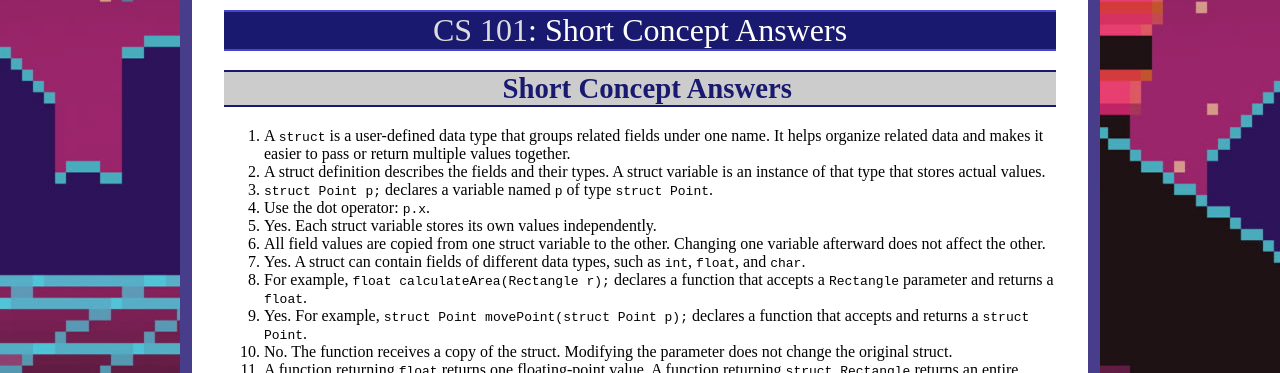
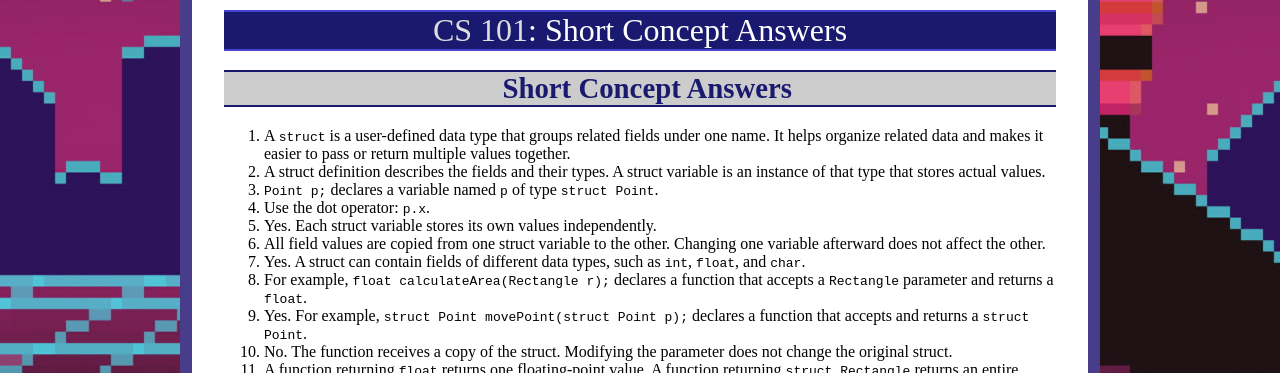
Before and after one commit to ycpcs/cs101-fall2026, a Jekyll site: the page built from practices/s13.md, in a window 1280 px wide. Shown: the top 373 px of the page. Built offline with Jekyll 4.4.1, drawn with Linux system fonts in a browser that asks for light colours; our own code applies the rules of GitHub Pages for plain Markdown files.

Commit message:
Update s13.md

```diff
--- a/practices/s13.md
+++ b/practices/s13.md
@@ -2,7 +2,7 @@
 
 1. A `struct` is a user-defined data type that groups related fields under one name. It helps organize related data and makes it easier to pass or return multiple values together.
 2. A struct definition describes the fields and their types. A struct variable is an instance of that type that stores actual values.
-3. `struct Point p;` declares a variable named `p` of type `struct Point`.
+3. `Point p;` declares a variable named `p` of type `struct Point`.
 4. Use the dot operator: `p.x`.
 5. Yes. Each struct variable stores its own values independently.
 6. All field values are copied from one struct variable to the other. Changing one variable afterward does not affect the other.
```
